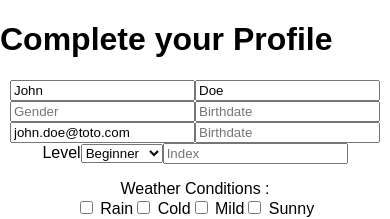
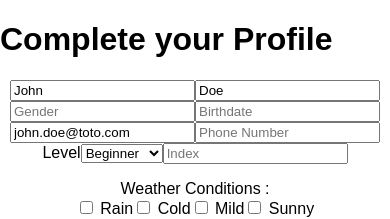
Before and after one commit to m2ftl/co-creation-app, a React (Create React App) app in the folder react-app/: page / in a window 390 px wide. Shown: the top 219 px of the page. Built offline with nearby package versions, Linux system fonts and the light colour scheme.

Commit message:
correct placeholder phone number

```diff
--- a/react-app/src/modules/profile/profile.js
+++ b/react-app/src/modules/profile/profile.js
@@ -33,7 +33,7 @@ export default class Profile extends React.Component {
                   type="text"
                   value="john.doe@toto.com"
                 />
-                <input placeholder="Birthdate" name="birthdate" type="text" />
+                <input placeholder="Phone Number" name="phone" type="text" />
               </div>
             </div>
             <div class="row">
```
